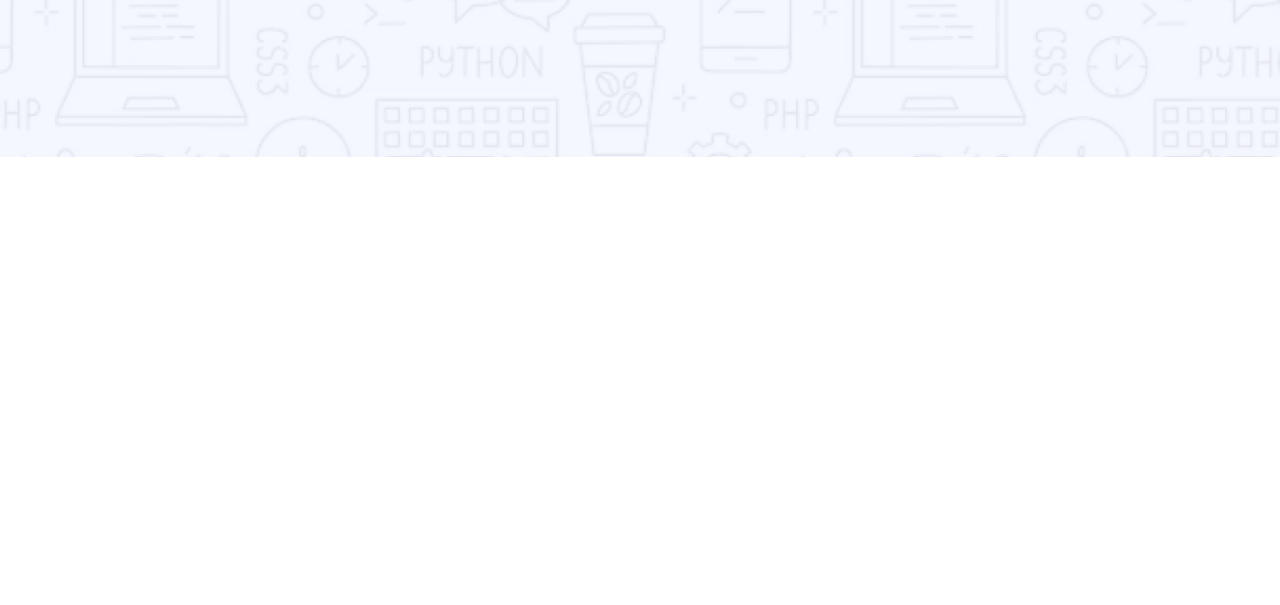
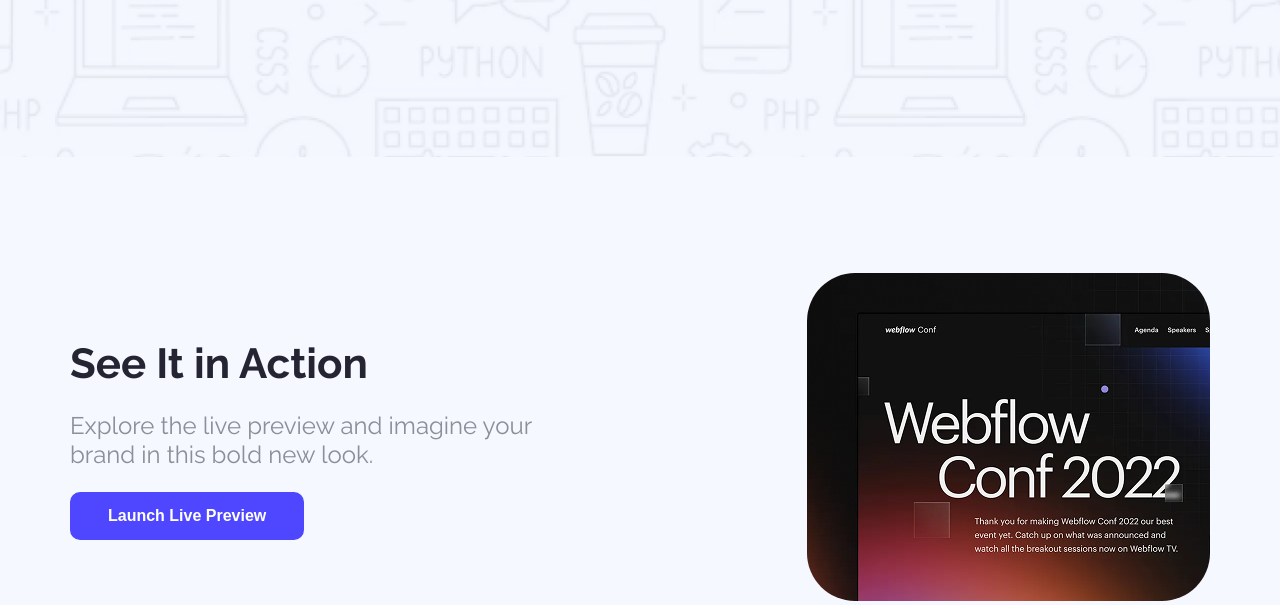
Before and after one commit to LitanMolla/phas01, a plain HTML site: page index.html in a window 1280 px wide. Shown: the part 548-1153 px from the top of the page. Before the commit the page ends 800 px from the top, so only its background shows below. Drawn offline with Linux system fonts and the light colour scheme.

Commit message:
action section design done

```diff
--- a/css/style.css
+++ b/css/style.css
@@ -10,6 +10,8 @@
 
 body {
     font-family: "Raleway", sans-serif;
+    background-color: #F5F8FF;
+    color: #252432;
 }
 
 /* Nav Section  */
@@ -59,3 +61,25 @@ header{
     margin: 0 auto;
     padding-bottom: 37px;
 }
+/*  Action Section */
+#action_section{
+    margin-top: 116px;
+}
+.action_content h2{
+    font-size: 42px;
+    font-weight: bold;
+}
+.action_content p{
+    font-size: 24px;
+    color: rgba(37, 36, 50, 0.5);
+    margin: 23px 0;
+    padding-right: 240px;
+}
+.action_main{
+    display: flex;
+    justify-content: space-between;
+    align-items: center;
+}
+.action_image img{
+    border-radius: 48px;
+}
--- a/index.html
+++ b/index.html
@@ -30,7 +30,21 @@
     </div>
 </header>
 <main>
-
+    <!--  Action Section -->
+      <section id="action_section">
+        <div class="container">
+            <div class="action_main">
+                <div class="action_content">
+                    <h2>See It in Action</h2>
+                    <p>Explore the live preview and imagine your brand in this bold new look.</p>
+                    <button class="btn">Launch Live Preview</button>
+                </div>
+                <div class="action_image">
+                    <img src="./images/wc-mini.png" alt="wc-mini">
+                </div>
+            </div>
+        </div>
+      </section>
 </main>
 <footer>
 
```
